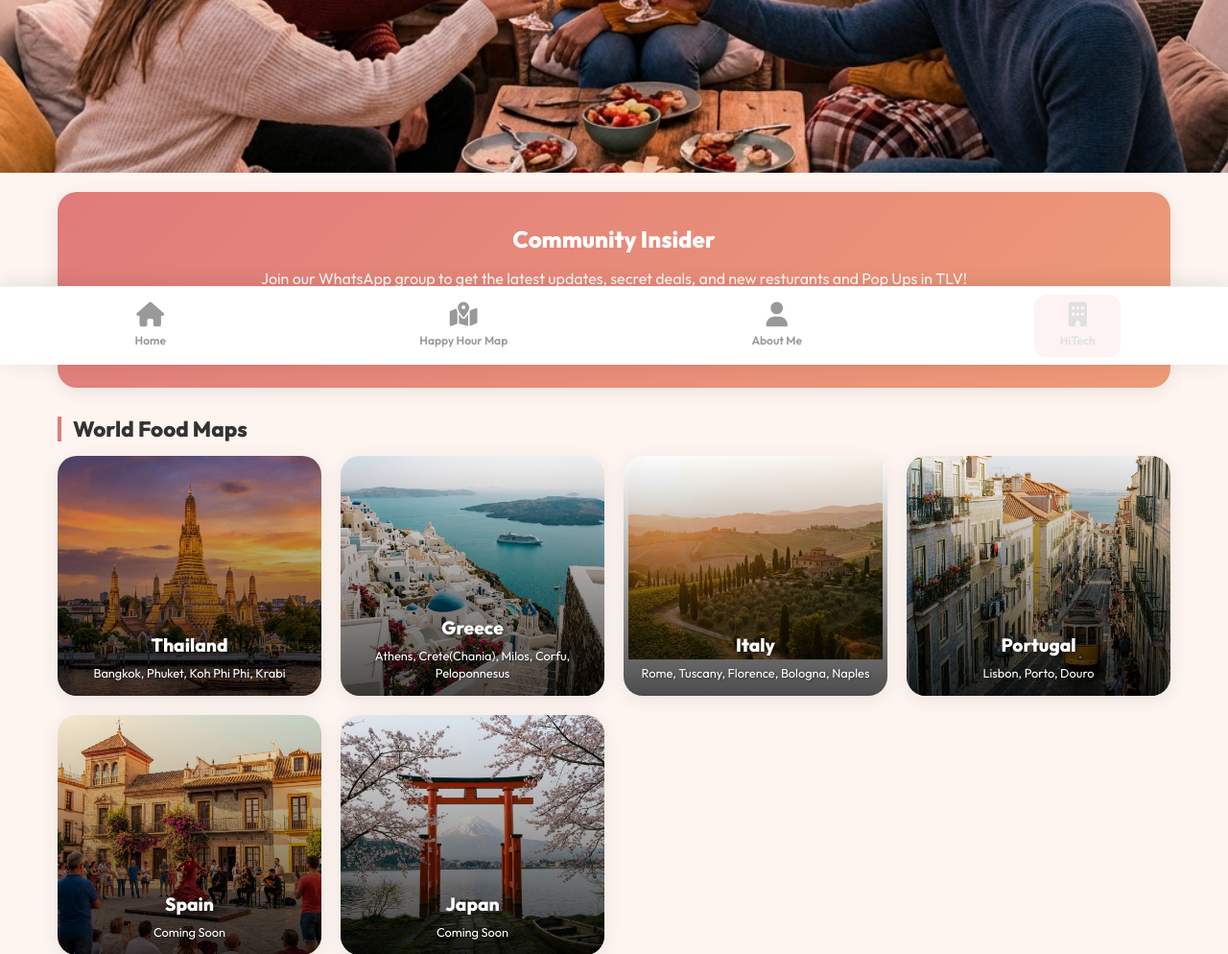
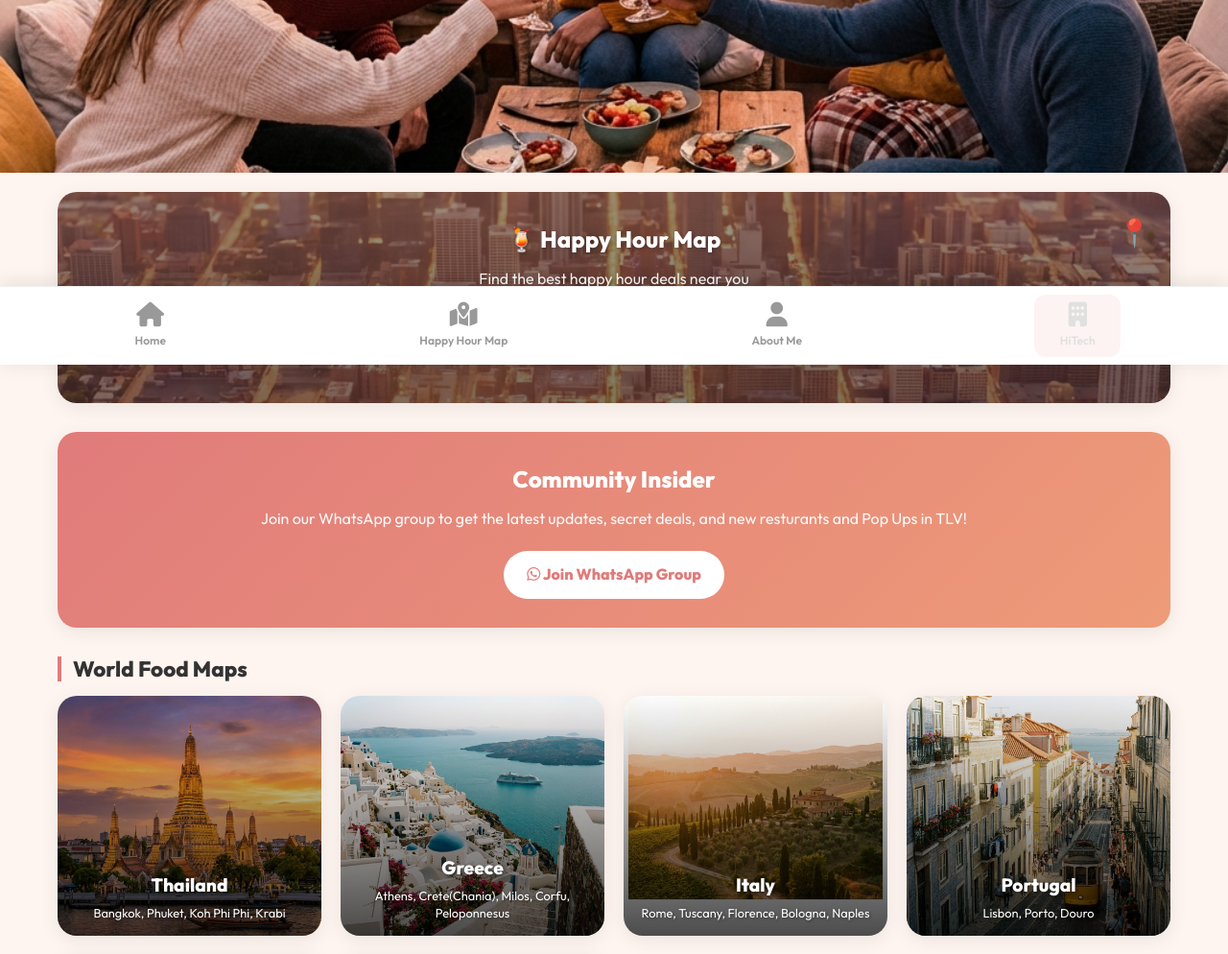
Before and after one commit to michaelkosoy/ofoodiez-map, a Flask app: page / in a window 1280 px wide. Shown: the part 420-1414 px from the top of the page at 96% size. Run offline with Flask 3, Linux system fonts and the light colour scheme; some libraries are stand-ins or nearby versions.

Commit message:
Add Happy Hour Map promo card with attractive map background

```diff
--- a/app/static/css/home.css
+++ b/app/static/css/home.css
@@ -194,6 +194,91 @@ a {
 .btn-white:hover {
     transform: scale(1.05);
     box-shadow: 0 4px 15px rgba(255, 255, 255, 0.3);
+}
+
+/* Happy Hour Map Promo Card */
+.promo-card {
+    display: block;
+    text-decoration: none;
+    border-radius: var(--radius);
+    padding: 30px;
+    position: relative;
+    overflow: hidden;
+    min-height: 220px;
+    color: white;
+    box-shadow: var(--shadow);
+    transition: all 0.3s ease;
+}
+
+.happy-hour-card {
+    background:
+        linear-gradient(rgba(0, 0, 0, 0.4),
+            rgba(0, 0, 0, 0.5)),
+        url('../img/map-bg.png');
+    background-size: cover;
+    background-position: center;
+}
+
+/* Floating pin icon */
+.happy-hour-card::after {
+    content: "📍";
+    position: absolute;
+    top: 20px;
+    right: 20px;
+    font-size: 28px;
+    opacity: 0.9;
+}
+
+.promo-content {
+    position: relative;
+    z-index: 1;
+    width: 100%;
+    display: flex;
+    flex-direction: column;
+    align-items: center;
+    justify-content: center;
+    text-align: center;
+    height: 100%;
+}
+
+.promo-content h2 {
+    font-size: 1.5rem;
+    margin-bottom: 10px;
+    font-weight: 700;
+    text-shadow: 1px 1px 4px rgba(0, 0, 0, 0.3);
+}
+
+.promo-content p {
+    font-size: 1rem;
+    line-height: 1.5;
+    margin-bottom: 20px;
+    opacity: 0.95;
+    text-shadow: 1px 1px 3px rgba(0, 0, 0, 0.3);
+}
+
+.promo-button {
+    display: inline-block;
+    background: white;
+    color: var(--primary-color);
+    padding: 12px 20px;
+    border-radius: 50px;
+    font-weight: 700;
+    font-size: 0.95rem;
+    transition: all 0.3s ease;
+    align-self: center;
+}
+
+/* Hover effects (desktop only) */
+@media (hover: hover) {
+    .promo-card:hover {
+        transform: translateY(-4px);
+        box-shadow: var(--shadow-hover);
+    }
+
+    .promo-card:hover .promo-button {
+        transform: scale(1.05);
+        box-shadow: 0 4px 15px rgba(255, 255, 255, 0.3);
+    }
 }
 
 /* World Grid */
--- a/app/templates/home.html
+++ b/app/templates/home.html
@@ -33,6 +33,17 @@
     </section>
 
     <div class="container">
+        <!-- Happy Hour Map Promo Section -->
+        <section class="section">
+            <a href="/map" class="promo-card happy-hour-card">
+                <div class="promo-content">
+                    <h2>🍹 Happy Hour Map</h2>
+                    <p>Find the best happy hour deals near you</p>
+                    <span class="promo-button">Open Happy Hour Map</span>
+                </div>
+            </a>
+        </section>
+
         <!-- Community Insider Section -->
         <section class="section">
             <div class="community-card">
```
Also changed, not shown: app/static/img/map-bg.png (added).
